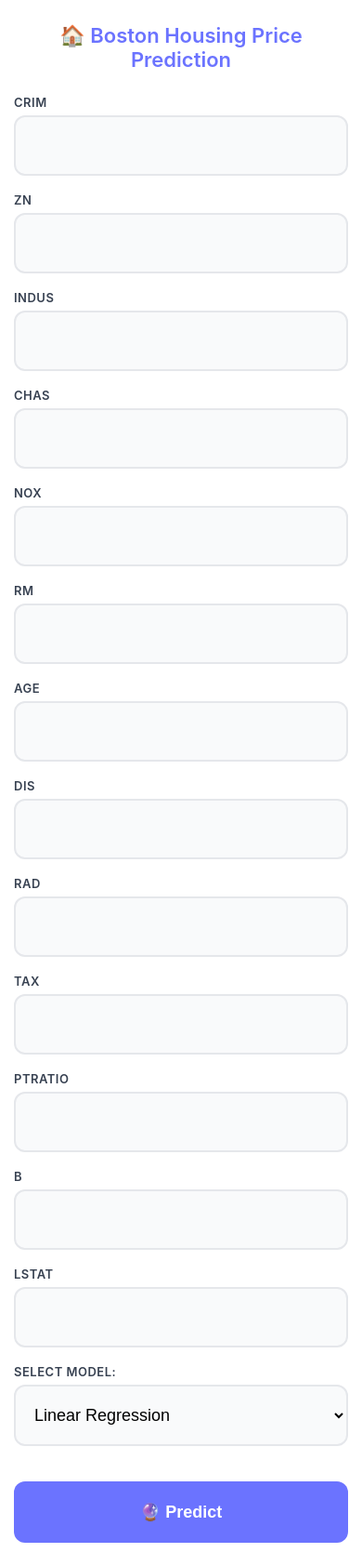
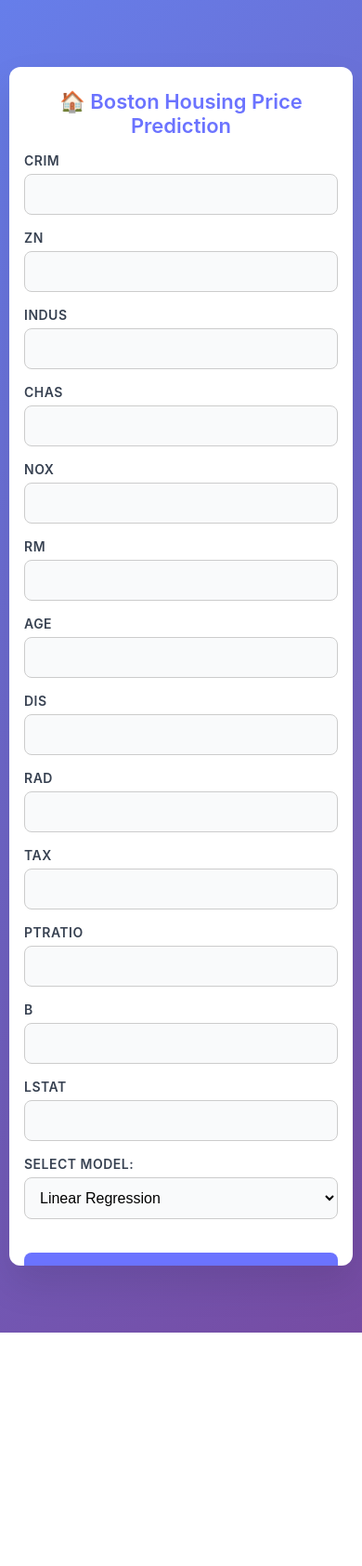
Before and after one commit to Vatshal27/HousePricePrediction, a Flask app: page / in a window 390 px wide. Shown: the whole page at 93% size. After the commit the page ends 1433 px from the top, so only its background shows below. Run offline with Flask 3, Linux system fonts and the light colour scheme; parts of the project's set-up code (start-up, migrations or seed data) failed here and were passed over.

Commit message:
Style and .ipynb file

```diff
--- a/static/styles.css
+++ b/static/styles.css
@@ -109,94 +109,58 @@ button.full-width {
     color: #0369a1;
     font-weight: bold;
 }
-
-/* Mobile Responsive */
 @media (max-width: 768px) {
-    body {
-        padding: 0;
-        align-items: flex-start;
-    }
-
     .container {
-        max-width: 100%;
-        max-height: none;
-        min-height: 100vh;
-        border-radius: 0;
-        padding: 30px 20px;
-        box-shadow: none;
-    }
-
-    h2 {
-        font-size: 24px;
-        margin-bottom: 30px;
+        width: 95vw;
+        max-width: 95vw;
+        margin: 30px auto;
+        padding: 24px 16px;
+        border-radius: 12px;
     }
 
     .grid-form {
-        grid-template-columns: 1fr;
-        gap: 20px;
+        display: flex;
+        flex-direction: column;
+        gap: 16px;
+    }
+
+    .form-group {
+        display: flex;
+        flex-direction: column;
+        width: 100%;
+    }
+
+    .form-group label {
+        margin-bottom: 6px;
+        font-size: 14px;
+        font-weight: 600;
     }
 
     .form-group input,
     .form-group select {
-        padding: 18px 16px;
-        font-size: 18px;
-        min-height: 56px;
-        border-radius: 12px;
+        width: 100%;
+        padding: 12px;
+        font-size: 16px;
+        border: 1.5px solid #ccc;
+        border-radius: 8px;
     }
 
-    .form-group label {
-        font-size: 14px;
-        margin-bottom: 8px;
+    h2 {
+        font-size: 22px;
+        margin-bottom: 16px;
+        text-align: center;
     }
 
     button {
-        padding: 20px 24px;
+        margin-top: 20px;
+        padding: 14px;
         font-size: 18px;
-        min-height: 60px;
-        margin-top: 20px;
-        border-radius: 12px;
+        width: 100%;
+        border-radius: 8px;
     }
 
     .prediction {
         margin-top: 20px;
-        padding: 24px;
-        border-radius: 12px;
-    }
-
-    .prediction h3 {
-        font-size: 20px;
+        font-size: 16px;
     }
 }
-
-@media (max-width: 480px) {
-    .container {
-        padding: 25px 15px;
-    }
-
-    h2 {
-        font-size: 22px;
-        margin-bottom: 25px;
-    }
-
-    .form-group input,
-    .form-group select {
-        padding: 20px 16px;
-        font-size: 18px;
-        min-height: 58px;
-    }
-
-    .form-group label {
-        font-size: 13px;
-        margin-bottom: 6px;
-    }
-
-    button {
-        padding: 22px 24px;
-        font-size: 18px;
-        min-height: 62px;
-    }
-
-    .grid-form {
-        gap: 18px;
-    }
-}
```
Also changed, not shown: 1 other file.
